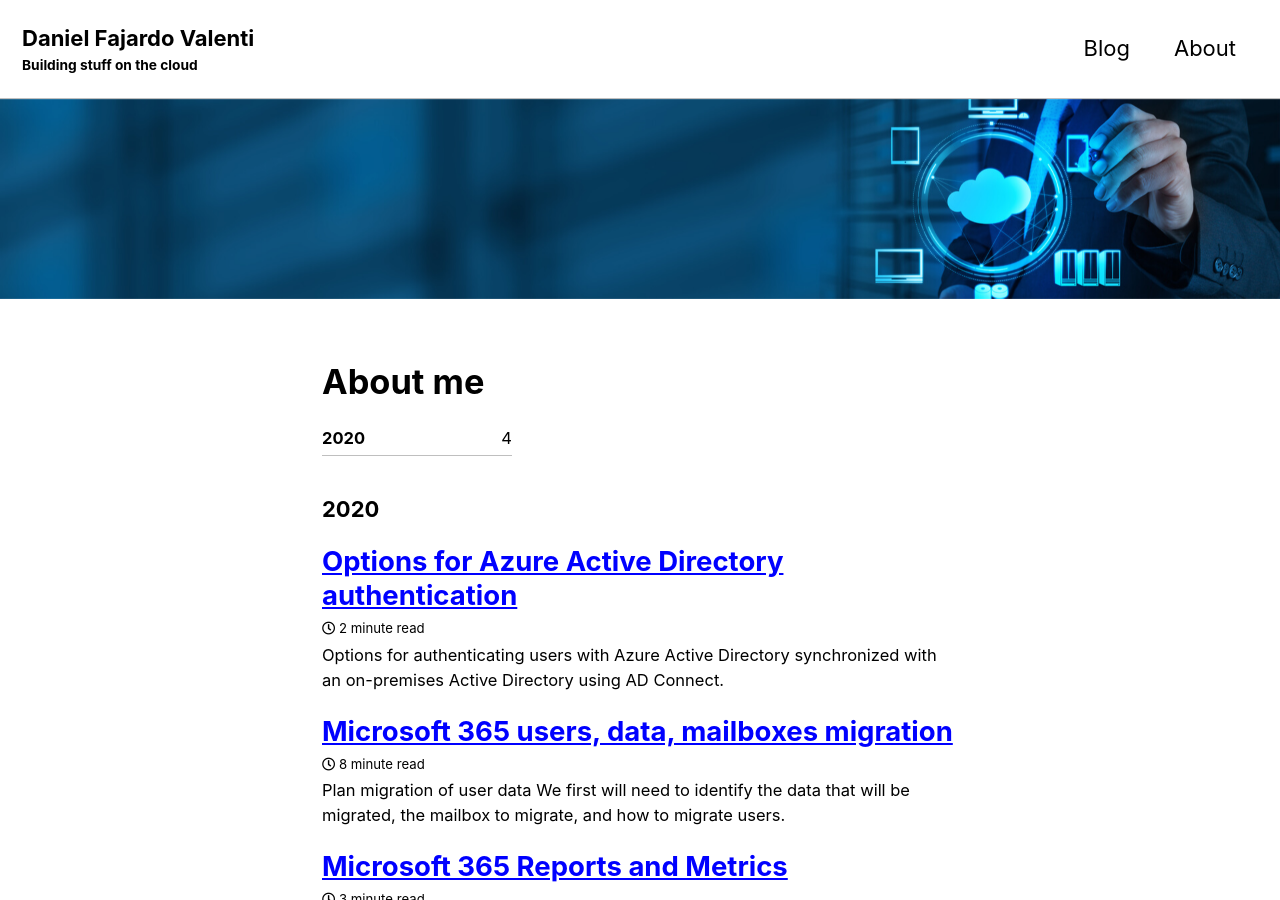
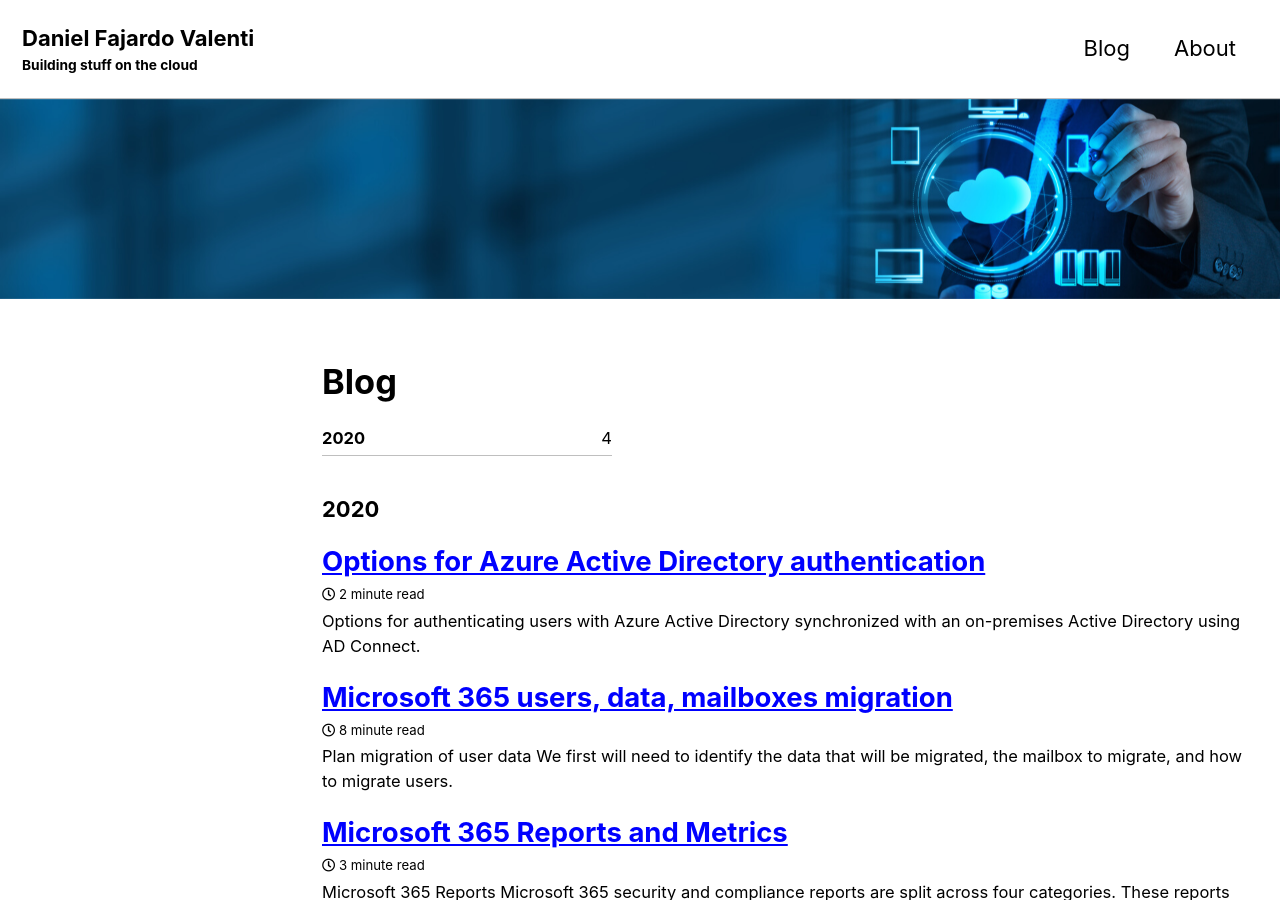
Before and after one commit to daniel-fv/daniel-fv.github.io, a Jekyll site: the page built from _pages/blog.md, in a window 1280 px wide and 900 px high. Built offline with Jekyll 4.4.1, drawn with Linux system fonts in a browser that asks for light colours; cached includes are drawn as plain includes.

Commit message:
changed blog layout

```diff
--- a/_pages/blog.md
+++ b/_pages/blog.md
@@ -1,6 +1,7 @@
 ---
 layout: posts
-title: "About me"
+classes: wide
+title: "Blog"
 permalink: /blog/
 header:
     image: /images/cloud-computing-banner-hand.jpg
```
Also changed, not shown: _posts/2020-12-08-Azure-AD-authentication.md (+1 -0 lines).
